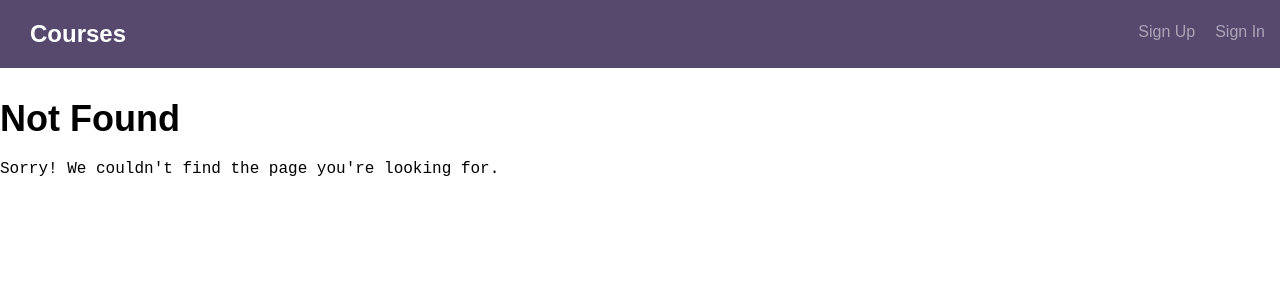
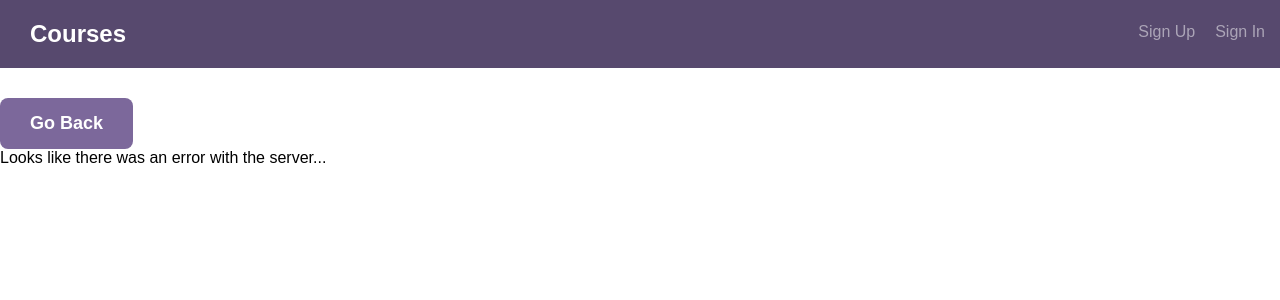
Before and after one commit to MailboxArsonist/treehouse-project-10, a React (Create React App) app in the folder client/: page /error in a window 1280 px wide. Before the commit this address had no page. Shown: the top 300 px of the page. Built offline with nearby package versions, Linux system fonts and the light colour scheme.

Commit message:
Wrapped components in errorboundary and added route for /error

```diff
--- a/client/src/App.js
+++ b/client/src/App.js
@@ -14,6 +14,8 @@ import CreateCourse from './components/CreateCourse';
 import UpdateCourse from './components/CourseDetail/UpdateCourse';
 import PrivateRoute from './components/PrivateRoute';
 import UserProvider from './context/UserProvider';
+import ErrorBoundary from './components/Errors/ErrorBoundary';
+import ServerError from './components/Errors/ServerError';
 
 
 
@@ -23,11 +25,11 @@ class App extends Component {
   render() {
     console.log('rendered app');
     return (
+      <ErrorBoundary>
         <UserProvider>
           <Router>
             <>
               <Nav/>
-
                 <Switch>
                   <Route exact path="/" component={Courses}/>
 
@@ -38,12 +40,15 @@ class App extends Component {
 
                   <Route exact path="/signup" component={UserSignUp}/>
                   <Route exact path="/signin" component={UserSignIn}/>
+                  <Route exact path="/error" component={ServerError}/>
 
                   <Route component={NotFound}/>
                 </Switch>
             </>
           </Router>
         </UserProvider>
+      </ErrorBoundary>
+
     );
   }
 }
```
Lines whose indentation alone changed are shown as unchanged.
